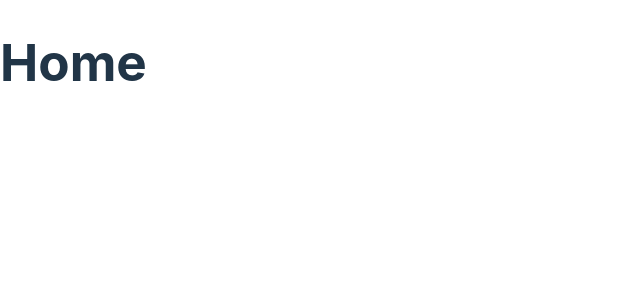
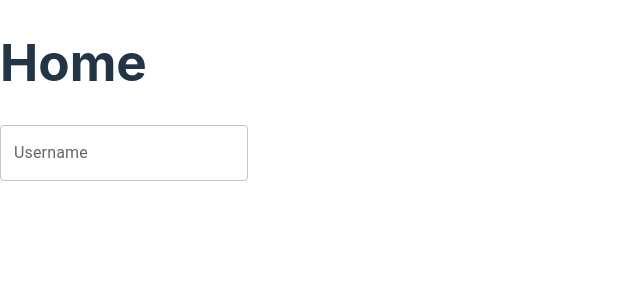
Before and after one commit to lukasss88/GitFinder, a React (Vite) app: page / in a window 1280 px wide. Shown: the top 300 px of the page, without its empty margins (0-640 px from the left). Built offline with nearby package versions, Linux system fonts and the light colour scheme.

Commit message:
crate search-bar component

```diff
--- a/package.json
+++ b/package.json
@@ -10,8 +10,12 @@
     "preview": "vite preview"
   },
   "dependencies": {
+    "@emotion/react": "^11.14.0",
+    "@emotion/styled": "^11.14.0",
+    "@mui/material": "^6.4.3",
     "react": "^19.0.0",
     "react-dom": "^19.0.0",
+    "react-hook-form": "^7.54.2",
     "react-router": "^7.1.5"
   },
   "devDependencies": {
--- /dev/null
+++ b/src/components/SearchBar.tsx
@@ -0,0 +1,27 @@
+import { useEffect } from "react";
+import { useForm } from "react-hook-form";
+import {useDebounce} from "../hooks/useDebounce.ts";
+import TextField from '@mui/material/TextField';
+
+export default function SearchBar() {
+    const {
+        register,
+        watch
+    } = useForm<{query: string}>();
+    const debouncedQuery = useDebounce(watch("query"), 2000);
+
+    useEffect(() => {
+        console.log(debouncedQuery);
+    }, [debouncedQuery]);
+
+    return (
+        <div>
+            <TextField
+                id="outlined-controlled"
+                label="Username"
+                placeholder="Search..."
+                {...register("query")}
+            />
+        </div>
+    );
+};
--- /dev/null
+++ b/src/hooks/useDebounce.ts
@@ -0,0 +1,15 @@
+import {useEffect, useState } from "react";
+
+export const useDebounce = <T>(val: T, delay: number) => {
+    const [value, setValue] = useState(val);
+
+    useEffect(() => {
+        const handler = setTimeout(() => {
+            setValue(val);
+        }, delay);
+
+        return () => clearTimeout(handler);
+    }, [val]);
+
+    return value;
+};
--- a/src/index.css
+++ b/src/index.css
@@ -3,9 +3,9 @@
   line-height: 1.5;
   font-weight: 400;
 
-  color-scheme: light dark;
-  color: rgba(255, 255, 255, 0.87);
-  background-color: #242424;
+  /*color-scheme: light dark;*/
+  /*color: rgba(255, 255, 255, 0.87);*/
+  /*background-color: #242424;*/
 
   font-synthesis: none;
   text-rendering: optimizeLegibility;
--- a/src/pages/Home.tsx
+++ b/src/pages/Home.tsx
@@ -1,7 +1,10 @@
+import SearchBar from "../components/SearchBar.tsx";
+
 export default function Home() {
     return (
         <div>
             <h1>Home</h1>
+            <SearchBar />
         </div>
     );
 }
```
Also changed, not shown: 2 other files (tests, documents, lock files or other folders).
